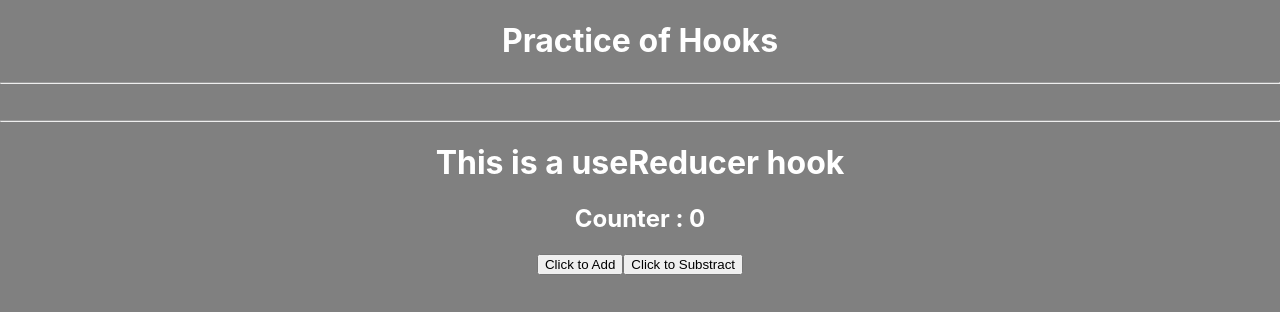
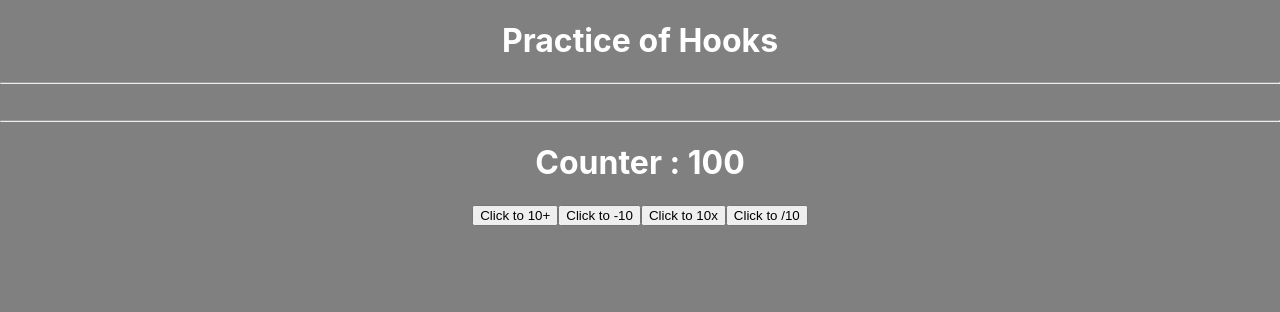
Before and after one commit to rohitprocode/React_Hooks_Practice, a React (Create React App) app: page / in a window 1280 px wide. Shown: the top 312 px of the page. Built offline with nearby package versions, Linux system fonts and the light colour scheme.

Commit message:
useReducer Hook with Switch Case

```diff
--- a/src/Components/UseReducerHook.jsx
+++ b/src/Components/UseReducerHook.jsx
@@ -1,45 +1,86 @@
-import React, { useReducer, useState } from 'react'
+// import React, { useReducer, useState } from 'react'
 
+// const initialState = 0;
+// const reducer = (state,action)=>{
+//     console.log(state,action)
+//     if(action.type === "Add"){
+//         return state + 1;
+//     } else if(action.type === "Substract"){
+//         return state - 1;
+//     }
+//     return state
+// }
 
+// function UseReducerHook() {
+//     const [state,dispatch] = useReducer(reducer,initialState)
+//   return (
+//     <div>
+//       <h1>This is a useReducer hook</h1>
+//       <p></p>
+//       <h2>Counter : {state}</h2>
+//       <button onClick={()=>dispatch({type : "Add"})}>Click to Add</button>
+//       <button onClick={()=>dispatch({type : "Substract"})}>Click to Substract</button>
+//     </div>
+//   )
+// }
 
+// export default UseReducerHook
 
-const initialState = 0;
-const reducer = (state,action)=>{
-    console.log(state,action)
-    if(action.type === "Add"){
-        return state + 1;
-    } else if(action.type === "Substract"){
-        return state - 1;
-    }
-    return state
+import React, { useReducer, useState } from "react";
+const initialCountervalue = 100;
+
+const reducerFunc = (state, action) => {
+  switch (action.type) {
+    case "Increment" :
+      return state + 10
+      break;
+    case "Decrement" :
+    return state - 10
+    break;
+    case "Multiply" :
+    return state * 10
+    break;
+    case "Division" :
+    return state / 10
+  }
+};
+
+function UseReducerHook() {
+  const [state, dispatch] = useReducer(reducerFunc, initialCountervalue);
+  // const [Counter,setCounter] = useState(100)
+  return (
+    <div>
+      <h1>Counter : {state}</h1>
+      <button
+        onClick={() => {
+          dispatch({ type: "Increment" });
+        }}
+      >
+        Click to 10+
+      </button>
+      <button
+        onClick={() => {
+          dispatch({ type: "Decrement" });
+        }}
+      >
+        Click to -10
+      </button>
+      <button
+        onClick={() => {
+          dispatch({ type: "Multiply" });
+        }}
+      >
+        Click to 10x
+      </button>
+      <button
+        onClick={() => {
+          dispatch({ type: "Division" });
+        }}
+      >
+        Click to /10
+      </button>
+    </div>
+  );
 }
 
-function UseReducerHook() {
-    // const [Count , setCount] = useState(0)
-
-    // const actionFunctionAdd = () =>{
-    //     setCount(Count + 1)
-    // }
-
-    // const actionFunctionLess = () =>{
-    //     setCount(Count - 1)
-    // }
-
-    const [state,dispatch] = useReducer(reducer,initialState)
-
-  return (
-    <div>
-      <h1>This is a useReducer hook</h1>
-      <p></p>
-      {/* <h2>Counter : {Count}</h2>
-      <button onClick={()=>actionFunctionAdd()}>Click to Add</button><br />
-      <button onClick={()=>actionFunctionLess()}>Click to Substract</button> */}
-
-      <h2>Counter : {state}</h2>
-      <button onClick={()=>dispatch({type : "Add"})}>Click to Add</button>
-      <button onClick={()=>dispatch({type : "Substract"})}>Click to Substract</button>
-    </div>
-  )
-}
-
-export default UseReducerHook
+export default UseReducerHook;
```
